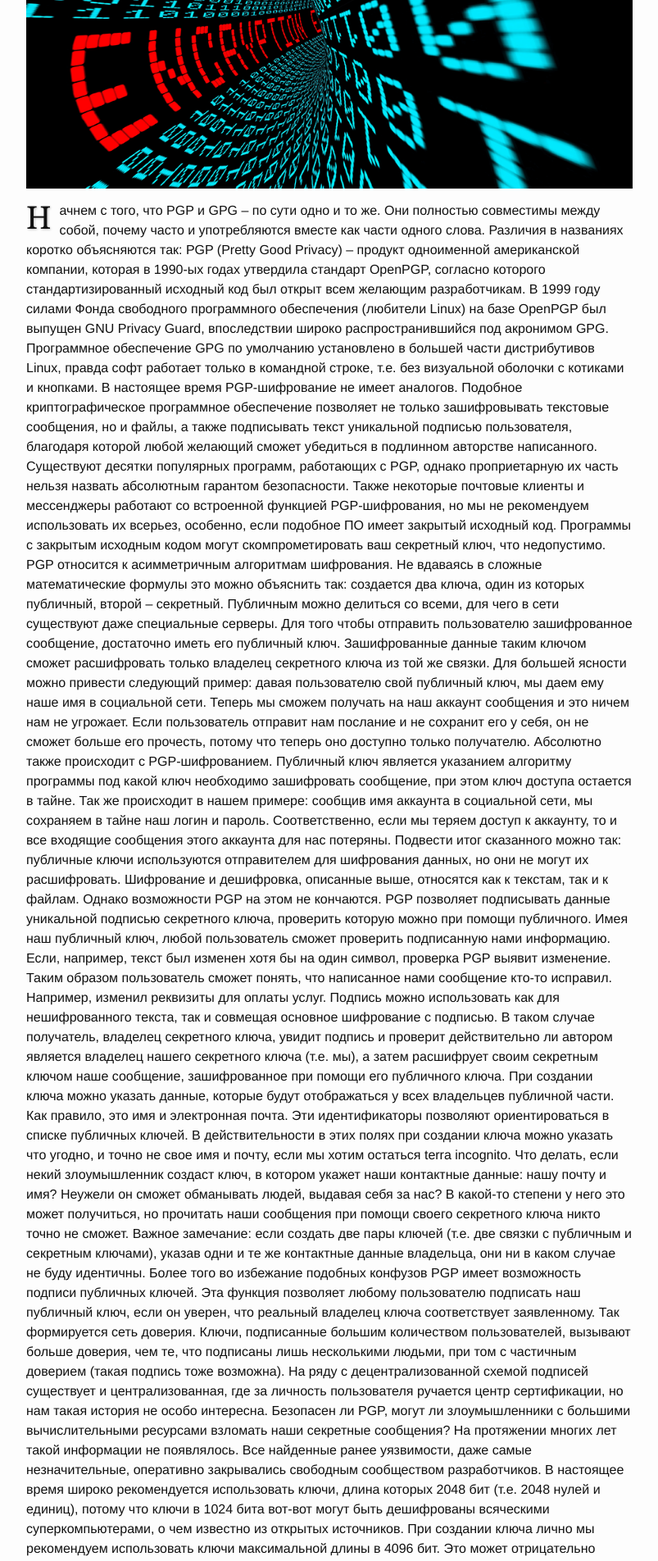
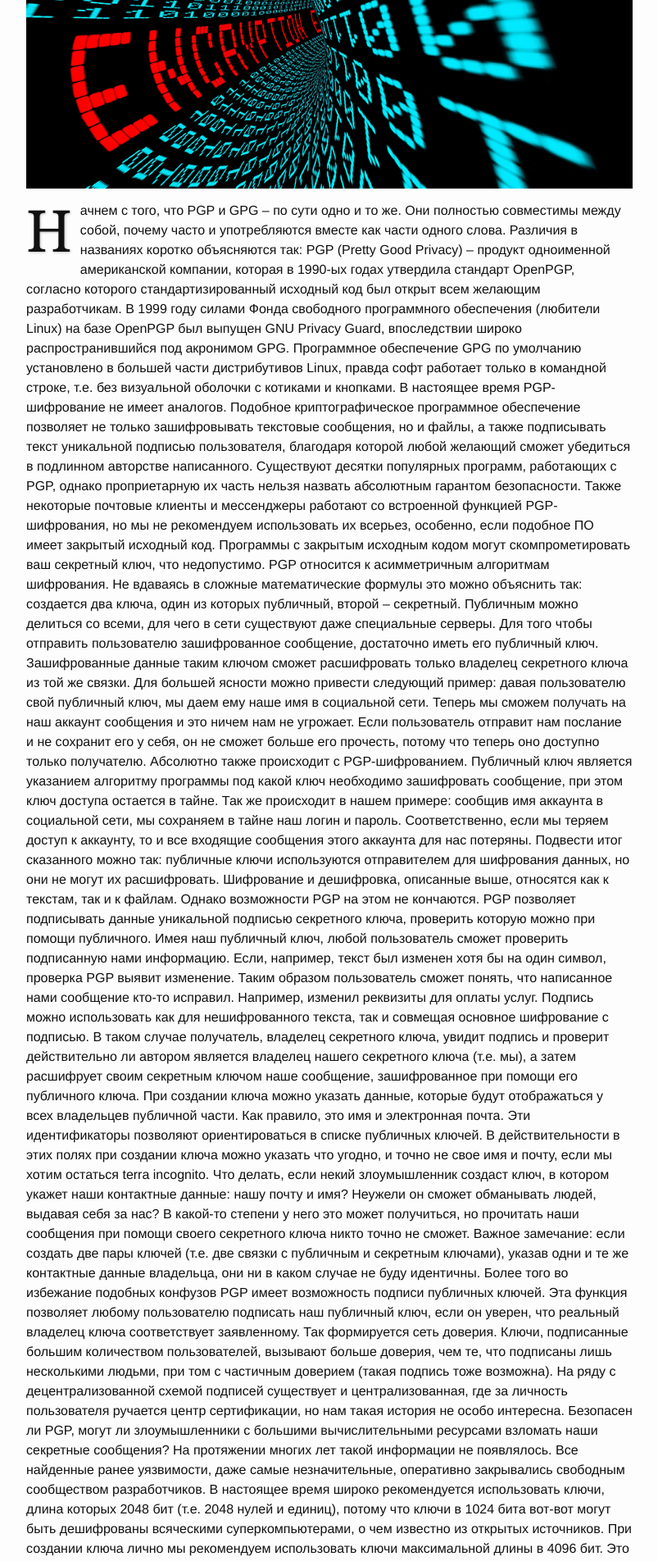
Before and after one commit to 2b7E1n6D0e5R7/2b7E1n6D0e5R7.github.io, a Jekyll site: the page built from _posts/2019-12-11-what-is-gpg-pgp.md, in a window 1280 px wide. Shown: the part 457-2361 px from the top of the page at 82% size, without its empty margins (238-1041 px from the left). Built offline with Jekyll 4.4.1, drawn with Linux system fonts in a browser that asks for light colours.

Commit message:
Update _layout.scss

```diff
--- a/_sass/minimaless/_layout.scss
+++ b/_sass/minimaless/_layout.scss
@@ -412,7 +412,7 @@
   float:left;
   margin:0 2px 2px 0;
   margin-right: 10px;
-  font: 2.4em/1 Georgia;
+  font: 4.4em/1 Georgia;
   text-shadow: 1px 1px 3px silver;
 
 }
```
